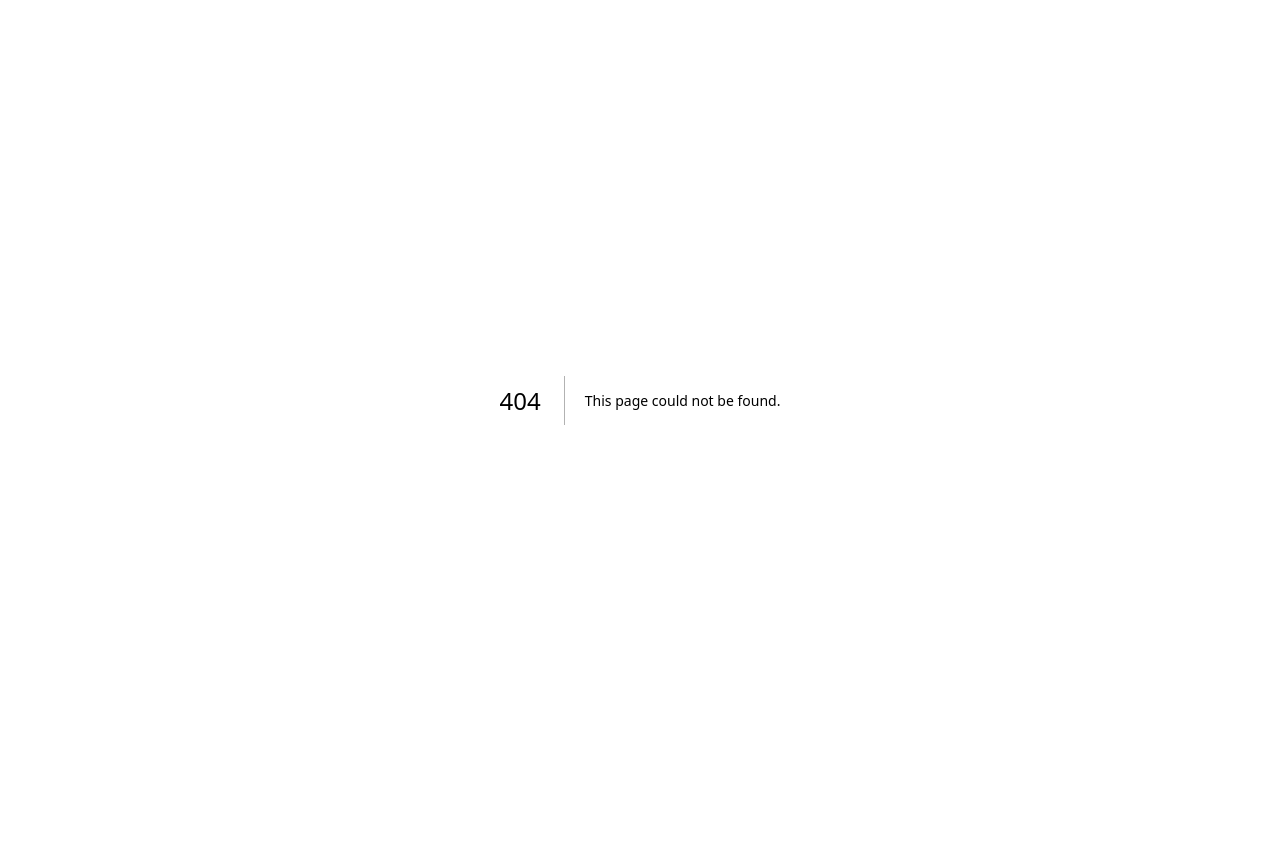
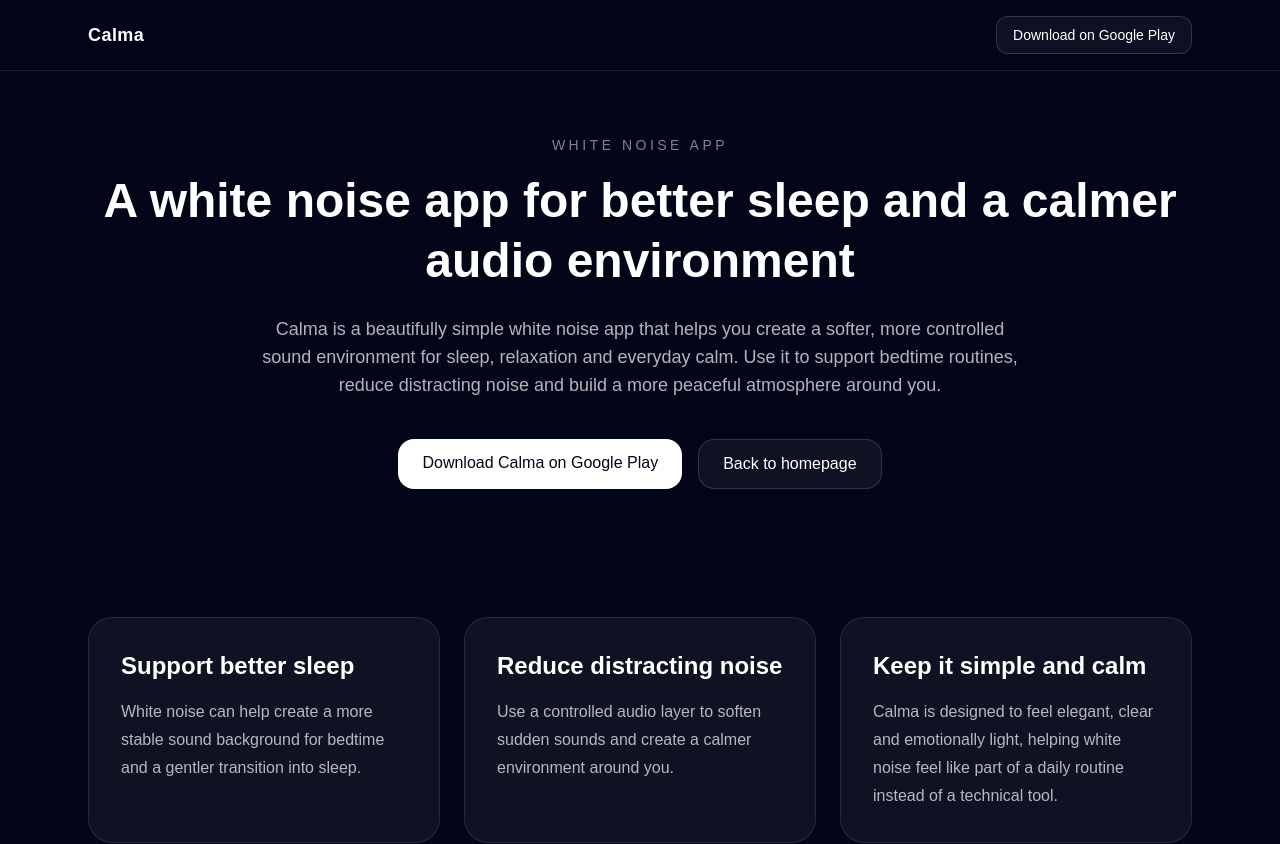
Before and after one commit to mattkoz0/calmasounds, a Next.js app: page /white-noise-app in a window 1280 px wide. Before the commit this address had no page. Shown: the top 844 px of the page. Before the commit the page ends 800 px from the top, so only its background shows below. Built offline with nearby package versions, Linux system fonts and the light colour scheme.

Commit message:
Add white noise page to sitemap and homepage links

```diff
--- a/app/page.tsx
+++ b/app/page.tsx
@@ -463,6 +463,15 @@
               Explore our focus sounds app page
             </a>
           </p>
+          <p className="mt-3 text-sm text-white/60">
+            Looking for a softer background for sleep and calm?{" "}
+            <a
+              href="/white-noise-app"
+              className="text-white underline underline-offset-4 transition hover:text-white/80"
+            >
+              Explore our white noise app page
+            </a>
+          </p>
         </div>
       </section>
     </main>
--- a/app/sitemap.ts
+++ b/app/sitemap.ts
@@ -26,5 +26,11 @@
       changeFrequency: "weekly",
       priority: 0.8,
     },
+    {
+      url: "https://www.calmasounds.com/white-noise-app",
+      lastModified: new Date(),
+      changeFrequency: "weekly",
+      priority: 0.8,
+    },
   ];
 }
--- /dev/null
+++ b/app/white-noise-app/page.tsx
@@ -0,0 +1,234 @@
+import type { Metadata } from "next";
+import Image from "next/image";
+
+export const metadata: Metadata = {
+  title: "White Noise App | Calma",
+  description:
+    "Discover Calma, a beautifully simple white noise app for sleep, relaxation and building a calmer audio environment.",
+  keywords: [
+    "white noise app",
+    "white noise for sleep",
+    "sleep white noise app",
+    "calming white noise",
+    "calma white noise",
+  ],
+  alternates: {
+    canonical: "https://www.calmasounds.com/white-noise-app",
+  },
+  openGraph: {
+    title: "White Noise App | Calma",
+    description:
+      "Discover a beautifully simple white noise app for sleep, relaxation and calmer daily routines.",
+    url: "https://www.calmasounds.com/white-noise-app",
+    siteName: "Calma",
+    locale: "en_US",
+    type: "website",
+  },
+  twitter: {
+    card: "summary_large_image",
+    title: "White Noise App | Calma",
+    description:
+      "Discover a beautifully simple white noise app for sleep, relaxation and calmer daily routines.",
+  },
+};
+
+export default function WhiteNoiseAppPage() {
+  return (
+    <main className="min-h-screen bg-slate-950 text-white">
+      <header className="border-b border-white/10 bg-slate-950/80 backdrop-blur">
+        <div className="mx-auto flex max-w-6xl items-center justify-between px-6 py-4">
+          <a href="/" className="text-lg font-semibold tracking-wide">
+            Calma
+          </a>
+
+          <a
+            href="https://play.google.com/store/apps/details?id=pl.mitysoft.calma"
+            target="_blank"
+            rel="noopener noreferrer"
+            className="rounded-xl border border-white/15 bg-white/5 px-4 py-2 text-sm font-medium transition hover:bg-white/10"
+          >
+            Download on Google Play
+          </a>
+        </div>
+      </header>
+
+      <section className="mx-auto max-w-6xl px-6 py-16 text-center">
+        <p className="text-sm uppercase tracking-[0.25em] text-white/50">
+          White noise app
+        </p>
+        <h1 className="mt-4 text-4xl font-bold leading-tight sm:text-5xl">
+          A white noise app for better sleep and a calmer audio environment
+        </h1>
+        <p className="mx-auto mt-6 max-w-3xl text-base leading-7 text-white/70 sm:text-lg">
+          Calma is a beautifully simple white noise app that helps you create a
+          softer, more controlled sound environment for sleep, relaxation and
+          everyday calm. Use it to support bedtime routines, reduce distracting
+          noise and build a more peaceful atmosphere around you.
+        </p>
+
+        <div className="mt-10 flex flex-col justify-center gap-4 sm:flex-row">
+          <a
+            href="https://play.google.com/store/apps/details?id=pl.mitysoft.calma"
+            target="_blank"
+            rel="noopener noreferrer"
+            className="rounded-2xl bg-white px-6 py-3 font-medium text-slate-950 transition hover:scale-[1.02]"
+          >
+            Download Calma on Google Play
+          </a>
+
+          <a
+            href="/"
+            className="rounded-2xl border border-white/15 bg-white/5 px-6 py-3 font-medium text-white transition hover:bg-white/10"
+          >
+            Back to homepage
+          </a>
+        </div>
+      </section>
+
+      <section className="mx-auto max-w-6xl px-6 py-16">
+        <div className="grid gap-6 md:grid-cols-3">
+          <div className="rounded-3xl border border-white/10 bg-white/5 p-8">
+            <h2 className="text-2xl font-semibold">Support better sleep</h2>
+            <p className="mt-4 leading-7 text-white/70">
+              White noise can help create a more stable sound background for
+              bedtime and a gentler transition into sleep.
+            </p>
+          </div>
+
+          <div className="rounded-3xl border border-white/10 bg-white/5 p-8">
+            <h2 className="text-2xl font-semibold">Reduce distracting noise</h2>
+            <p className="mt-4 leading-7 text-white/70">
+              Use a controlled audio layer to soften sudden sounds and create a
+              calmer environment around you.
+            </p>
+          </div>
+
+          <div className="rounded-3xl border border-white/10 bg-white/5 p-8">
+            <h2 className="text-2xl font-semibold">Keep it simple and calm</h2>
+            <p className="mt-4 leading-7 text-white/70">
+              Calma is designed to feel elegant, clear and emotionally light,
+              helping white noise feel like part of a daily routine instead of a
+              technical tool.
+            </p>
+          </div>
+        </div>
+      </section>
+
+      <section className="mx-auto max-w-6xl px-6 py-16">
+        <div className="mb-12 text-center">
+          <p className="text-sm uppercase tracking-[0.25em] text-white/50">
+            App preview
+          </p>
+          <h2 className="mt-4 text-3xl font-semibold sm:text-4xl">
+            See the calming experience inside Calma
+          </h2>
+        </div>
+
+        <div className="grid gap-6 sm:grid-cols-2 lg:grid-cols-4">
+          <div className="overflow-hidden rounded-3xl border border-white/10 bg-white/5 p-3">
+            <Image
+              src="/screenshots/1_en.png"
+              alt="Calma white noise app screenshot 1"
+              width={720}
+              height={1600}
+              className="h-auto w-full rounded-2xl"
+            />
+          </div>
+
+          <div className="overflow-hidden rounded-3xl border border-white/10 bg-white/5 p-3">
+            <Image
+              src="/screenshots/2_en.png"
+              alt="Calma white noise app screenshot 2"
+              width={720}
+              height={1600}
+              className="h-auto w-full rounded-2xl"
+            />
+          </div>
+
+          <div className="overflow-hidden rounded-3xl border border-white/10 bg-white/5 p-3">
+            <Image
+              src="/screenshots/3_en.png"
+              alt="Calma white noise app screenshot 3"
+              width={720}
+              height={1600}
+              className="h-auto w-full rounded-2xl"
+            />
+          </div>
+
+          <div className="overflow-hidden rounded-3xl border border-white/10 bg-white/5 p-3">
+            <Image
+              src="/screenshots/4_en.png"
+              alt="Calma white noise app screenshot 4"
+              width={720}
+              height={1600}
+              className="h-auto w-full rounded-2xl"
+            />
+          </div>
+        </div>
+      </section>
+
+      <section className="mx-auto max-w-5xl px-6 py-16">
+        <div className="mb-12 text-center">
+          <p className="text-sm uppercase tracking-[0.25em] text-white/50">FAQ</p>
+          <h2 className="mt-4 text-3xl font-semibold sm:text-4xl">
+            White noise app FAQ
+          </h2>
+        </div>
+
+        <div className="space-y-6">
+          <div className="rounded-3xl border border-white/10 bg-white/5 p-8">
+            <h3 className="text-xl font-semibold">
+              What is a white noise app?
+            </h3>
+            <p className="mt-3 leading-7 text-white/70">
+              A white noise app helps create a steady background sound that can
+              support sleep, relaxation and a calmer sound environment.
+            </p>
+          </div>
+
+          <div className="rounded-3xl border border-white/10 bg-white/5 p-8">
+            <h3 className="text-xl font-semibold">
+              Can white noise help with sleep?
+            </h3>
+            <p className="mt-3 leading-7 text-white/70">
+              Many people use white noise to make bedtime feel calmer and reduce
+              the impact of distracting sounds in the environment.
+            </p>
+          </div>
+
+          <div className="rounded-3xl border border-white/10 bg-white/5 p-8">
+            <h3 className="text-xl font-semibold">
+              Is Calma only for white noise?
+            </h3>
+            <p className="mt-3 leading-7 text-white/70">
+              No. Calma also supports sleep sounds, relaxing soundscapes and
+              focus-oriented audio mixes, so you can shape the experience to your
+              needs.
+            </p>
+          </div>
+        </div>
+      </section>
+
+      <section className="mx-auto max-w-4xl px-6 py-16 text-center">
+        <div className="rounded-3xl border border-white/10 bg-gradient-to-br from-white/10 to-white/5 p-10 shadow-2xl shadow-black/20 sm:p-12">
+          <h2 className="text-3xl font-semibold sm:text-4xl">
+            Try Calma for sleep and everyday calm
+          </h2>
+          <p className="mt-4 leading-7 text-white/70">
+            Download Calma on Google Play and create a calmer sound environment
+            with white noise and personalized soundscapes.
+          </p>
+
+          <a
+            href="https://play.google.com/store/apps/details?id=pl.mitysoft.calma"
+            target="_blank"
+            rel="noopener noreferrer"
+            className="mt-8 inline-block rounded-2xl bg-white px-6 py-3 font-medium text-slate-950 transition hover:scale-[1.02]"
+          >
+            Download on Google Play
+          </a>
+        </div>
+      </section>
+    </main>
+  );
+}
```
